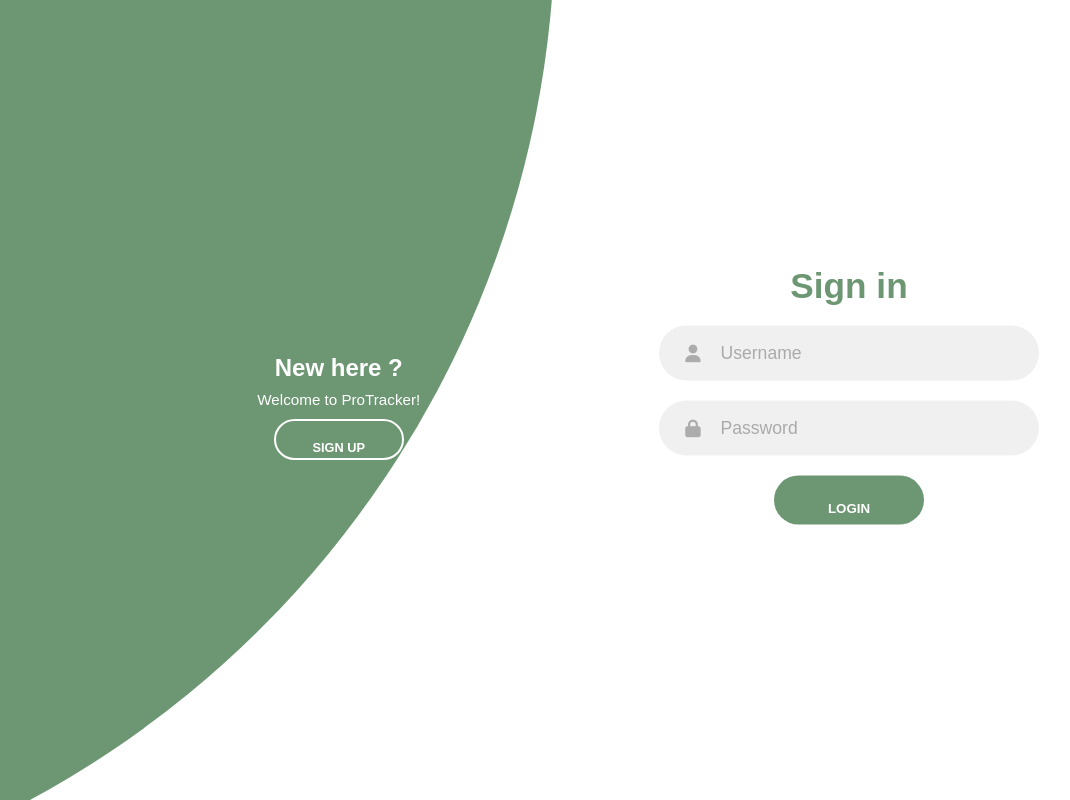
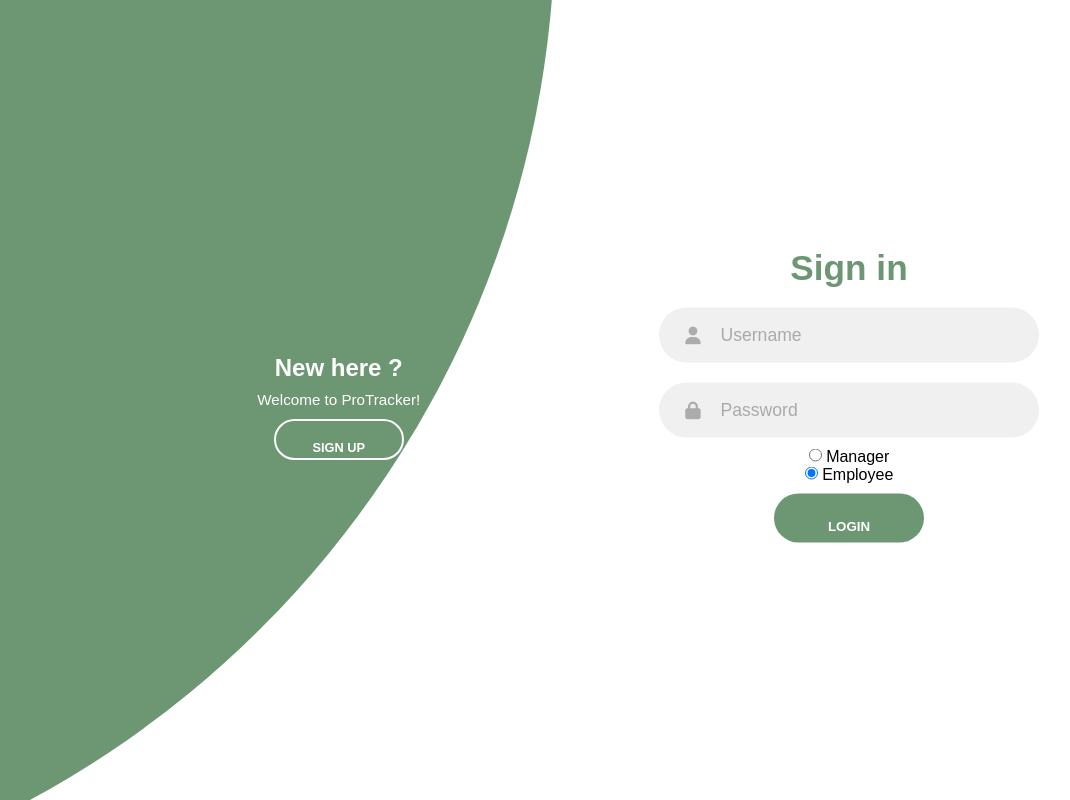
Before and after one commit to roygeorgekala/ProTracker, a Django app: page /login/ in a window 1280 px wide. Shown: the part 130-930 px from the top of the page, without its empty margins (111-1181 px from the left). Run offline with Django 3.2, Linux system fonts and the light colour scheme; some libraries are stand-ins or nearby versions.

Commit message:
small modifications to login

```diff
--- a/ProTracker/app/templates/app/login.html
+++ b/ProTracker/app/templates/app/login.html
@@ -4,11 +4,15 @@
     <head>
         <meta charset="utf-8">
         <meta http-equiv="X-UA-Compatible" content="IE=edge">
-        <title>Login Page</title>
-        <link rel="icon" href="C:\Users\hp\Desktop\logo.jpg" type="image/icon type">
+        <title>Login</title>
+
         <meta name="description" content="">
-        <meta name="viewport" content="width=device-width, initial-scale=1">
         <link rel="stylesheet" href="{% static 'css/home.css' %}">
+
+        <meta name="viewport" content="width=device-width, initial-scale=1.0" />
+        <script src="https://kit.fontawesome.com/64d58efce2.js" crossorigin="anonymous"></script>
+        <link rel="stylesheet" href="{% static 'css/login.css' %}" />
+        <title>Welcome to ProTracker!</title>
 
     </head>
     <body>
@@ -30,17 +34,6 @@
     </div>
      <link type="text/java" src="{% static 'js/header.js' %}"></link>
 
-
-    </body>
-  <head>
-    <meta charset="UTF-8" />
-    <meta name="viewport" content="width=device-width, initial-scale=1.0" />
-    <script src="https://kit.fontawesome.com/64d58efce2.js"
-    crossorigin="anonymous"></script>
-    <link rel="stylesheet" href="{% static 'css/login.css' %}" />
-    <title>Welcome to ProTracker!</title>
-  </head>
-  <body>
     <div class="container">
       <div class="forms-container">
         <div class="signin-signup">
@@ -58,6 +51,18 @@
               <i class="fas fa-lock"></i>
               <input type="password" placeholder="Password"  name="password" required/>
             </div>
+               <div class="form-check-inline">
+                <input class="form-check-input" type="radio" name="roleType" id="manager_radio" value="option1" >
+                <label class="form-check-label" for="manager_radio">
+                  Manager
+                </label>
+              </div>
+              <div class="form-check-inline">
+                <input class="form-check-input" type="radio" name="roleType" id="employee_radio" value="option2" checked>
+                <label class="form-check-label" for="employee_radio">
+                  Employee
+                </label>
+              </div>
 
             <button type="Submit" class="btn">
              LOGIN
@@ -92,6 +97,7 @@
               <i class="fas fa-lock"></i>
               <input type="password" placeholder="Password" required />
             </div>
+
 
             {% comment %} <p class="social-text">Or Sign up with social platforms</p>
             <div class="social-media">
--- a/ProTracker/app/views.py
+++ b/ProTracker/app/views.py
@@ -39,5 +39,4 @@ def verify(request):
         return redirect('/login')
     elif request.method == 'POST':
         print(request.POST.get('username'), request.POST.get('password'))
-
-    return render(request, 'app/testing.html')
+        return render(request, 'app/testing.html')
```
Also changed, not shown: ProTracker/app/templates/app/testing.html (added, +16 -0 lines).
